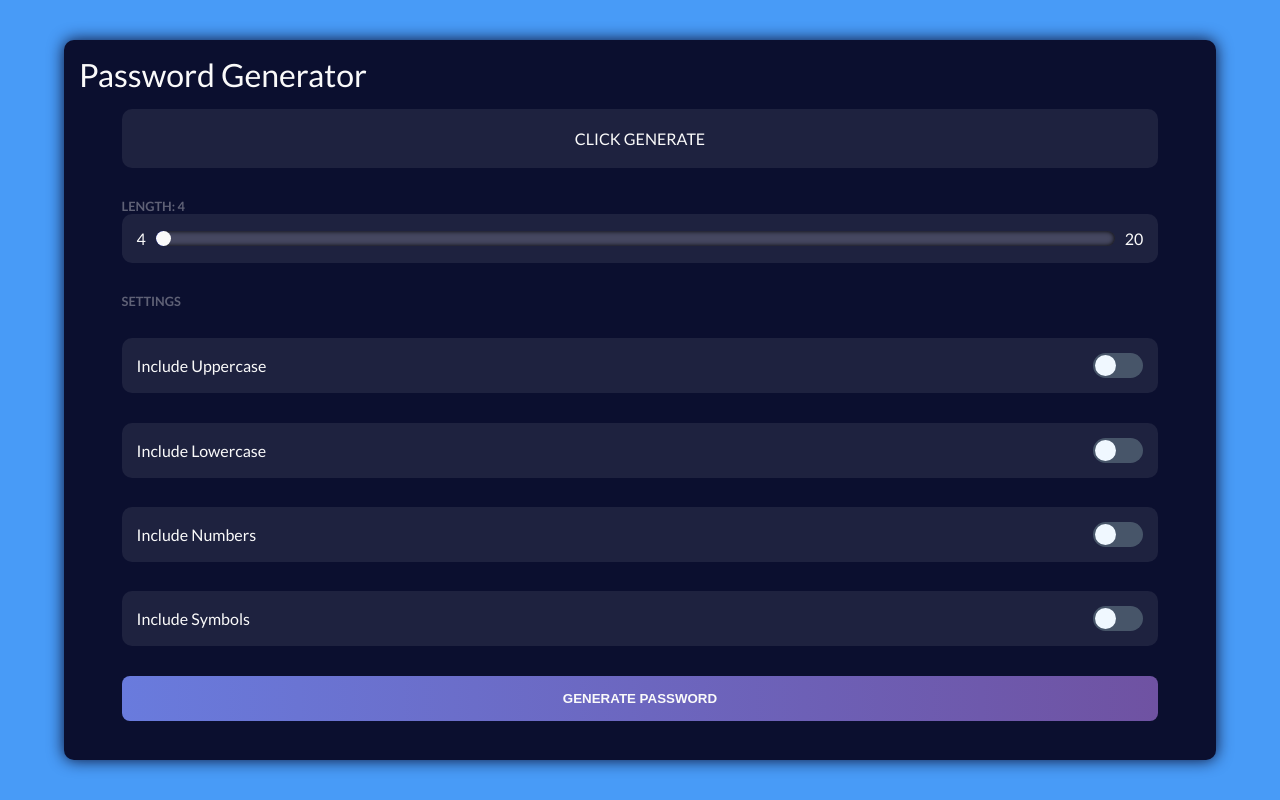
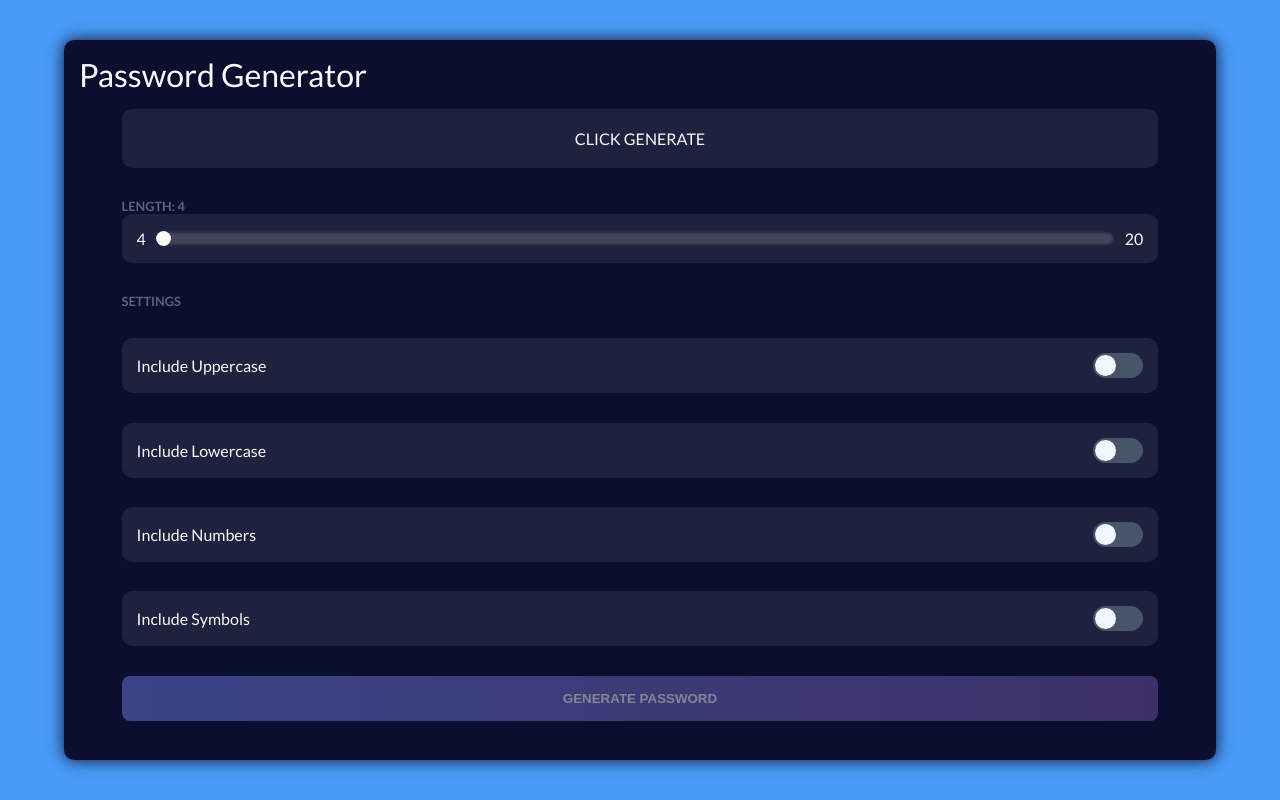
Before and after one commit to tryber/exercise-password-generator, a React (Create React App) app: page / in a window 1280 px wide. Built offline with nearby package versions, Linux system fonts and the light colour scheme.

Commit message:
validacao do botao done

```diff
--- a/src/components/BtnGenerate/BtnGenerate.css
+++ b/src/components/BtnGenerate/BtnGenerate.css
@@ -5,4 +5,9 @@
   padding: 15px;
   border-radius: 8px;
   font-weight: 800;
+  transition: .4s all ease;
 }
+
+.btn:disabled {
+  opacity: 0.5;
+}
--- a/src/components/BtnGenerate/BtnGenerate.js
+++ b/src/components/BtnGenerate/BtnGenerate.js
@@ -1,18 +1,25 @@
 import React, { Component } from 'react';
+import PropTypes from 'prop-types';
 import './BtnGenerate.css';
 
 export default class BtnGenerate extends Component {
   render() {
-    const { onClick } = this.props;
+    const { onClick, buttonDisabled } = this.props;
 
     return (
       <button
         className="btn"
         type="submit"
         onClick={ onClick }
+        disabled={ buttonDisabled }
       >
         GENERATE PASSWORD
       </button>
     );
   }
 }
+
+BtnGenerate.propTypes = {
+  onClick: PropTypes.func,
+  buttonDisabled: PropTypes.bool,
+}
--- a/src/components/Main/Main.js
+++ b/src/components/Main/Main.js
@@ -15,6 +15,7 @@ export default class Main extends Component {
       lowercase: false,
       numbers: false,
       symbols: false,
+      buttonDisabled: true,
     }
   }
 
@@ -34,11 +35,20 @@ export default class Main extends Component {
     return password;
   }
 
+  validationButton = () => {
+    const { uppercase, lowercase, numbers, symbols } = this.state;
+
+    const checkedCases = [ uppercase, lowercase, numbers, symbols ];
+    const validationButton = checkedCases.some((elem) => elem);
+
+    this.setState({ buttonDisabled: !validationButton })
+  }
+
   handleChangeCheckbox = ({ target }) => {
     const { name } = target;
     this.setState((prevState) => ({
       [name]: !prevState[name],
-    }));
+    }), () => this.validationButton() );
   }
 
   handleClick = (event) => {
@@ -49,7 +59,7 @@ export default class Main extends Component {
   }
 
   render() {
-    const { password, lengthPassword, uppercase, lowercase, numbers, symbols } = this.state;
+    const { password, lengthPassword, uppercase, lowercase, numbers, symbols, buttonDisabled } = this.state;
 
     return (
       <main className="body_main">
@@ -66,6 +76,7 @@ export default class Main extends Component {
           lowercase={ lowercase }
           numbers={ numbers }
           symbols={ symbols }
+          buttonDisabled={ buttonDisabled }
         />
       </main>
     );
--- a/src/components/Settings/Settings.js
+++ b/src/components/Settings/Settings.js
@@ -6,7 +6,7 @@ import './Settings.css';
 
 export default class Settings extends Component {
   render() {
-    const { onClick, onChange, uppercase, lowercase, numbers, symbols } = this.props;
+    const { onClick, onChange, uppercase, lowercase, numbers, symbols, buttonDisabled } = this.props;
     return (
       <form className="main__form">
         <p className="legend">SETTINGS</p>
@@ -42,7 +42,7 @@ export default class Settings extends Component {
           name="symbols"
         />
 
-        <BtnGenerate onClick={ onClick }/>
+        <BtnGenerate buttonDisabled={ buttonDisabled } onClick={ onClick }/>
       </form>
     );
   }
@@ -55,4 +55,5 @@ Settings.propTypes = {
   lowercase: PropTypes.bool,
   numbers: PropTypes.bool,
   symbols: PropTypes.bool,
+  buttonDisabled: PropTypes.bool,
 }.isRequired;
```
